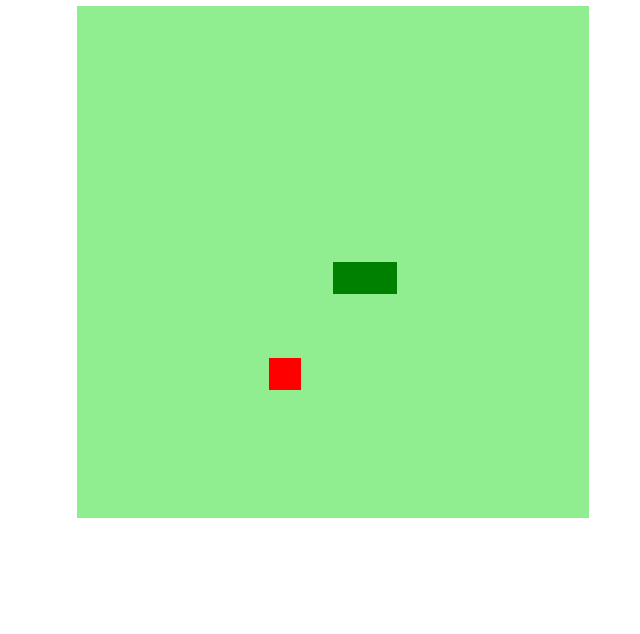
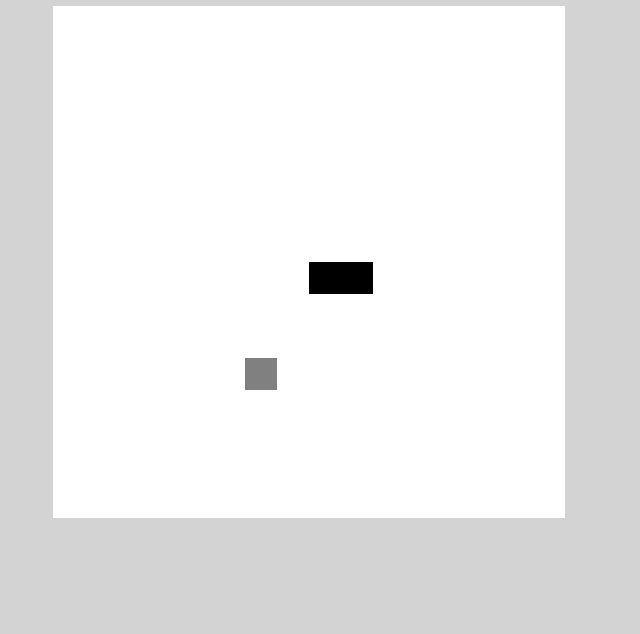
Before and after one commit to JeanSouza911/Projeto-aula-javascript, a plain HTML site: page index.html in a window 1280 px wide. Shown: the part 166-800 px from the top of the page, without its empty margins (307-947 px from the left). Drawn offline with Linux system fonts and the light colour scheme.

Commit message:
alterar cores e adicionar README

```diff
--- a/script.js
+++ b/script.js
@@ -13,19 +13,19 @@ let food ={
 }
 
 function criarBG() {
-    context.fillStyle = "lightgreen";
+    context.fillStyle = "white";
     context.fillRect(0, 0, 16 * box, 16 *box);
 }
 
 function criarCobrinha(){
     for(i=0; i < snake.length; i++){
-        context.fillStyle = "green";
+        context.fillStyle = "black";
         context.fillRect(snake[i].x, snake[i].y, box, box);
     }
 }
 
 function drawFood(){
-    context.fillStyle = "red";
+    context.fillStyle = "gray";
     context.fillRect(food.x, food.y, box, box);
 }
 
--- a/style.css
+++ b/style.css
@@ -1,8 +1,10 @@
 body{
     height: 95vh;
-    width: 95;
+    width: 95%;
     display: flex;
     justify-content: center;
     align-items: center;
     flex-direction: column;
+    color: rgba(3, 3, 95, 0.753);
+    background-color: lightgray;
 }
```
Also changed, not shown: 1 other file.
